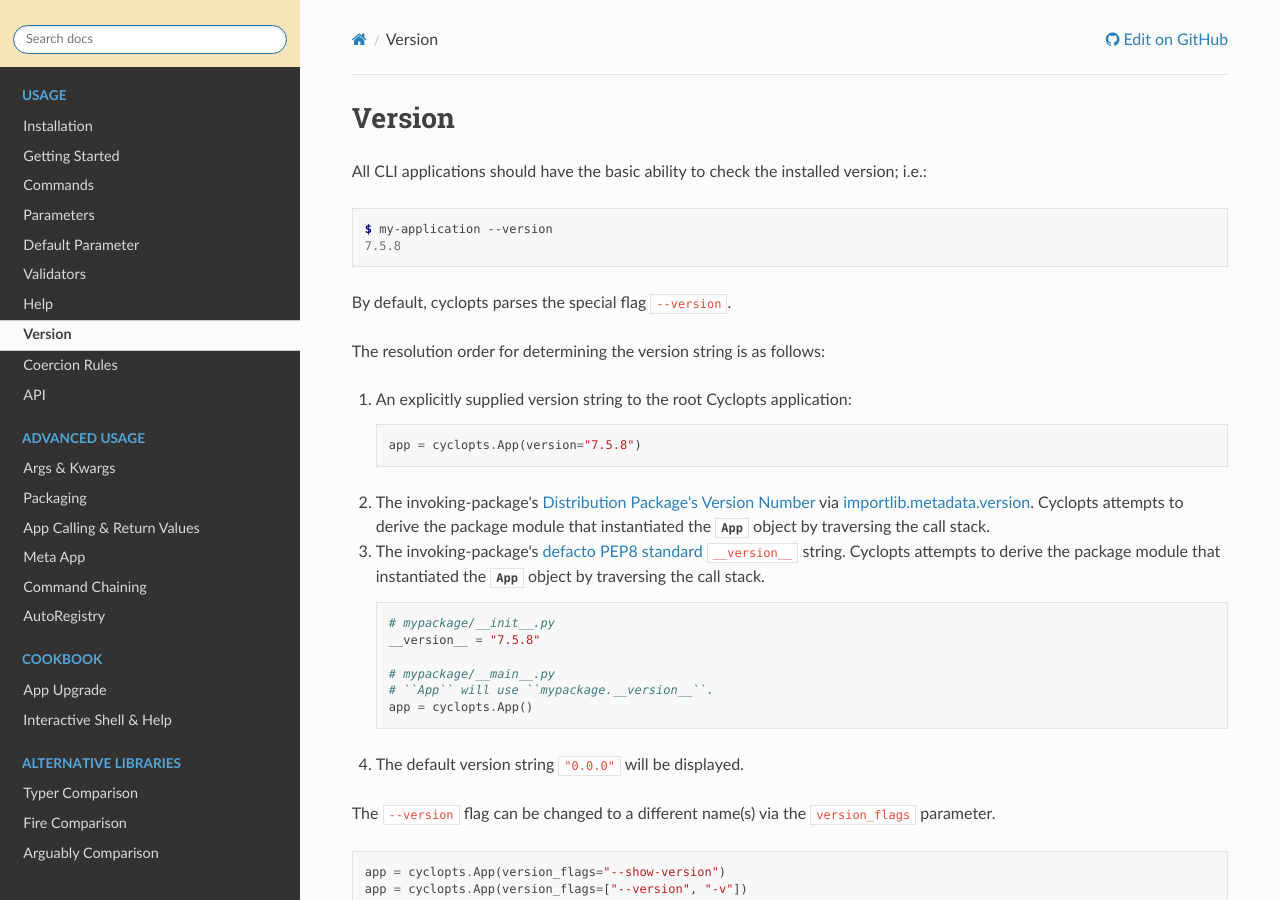
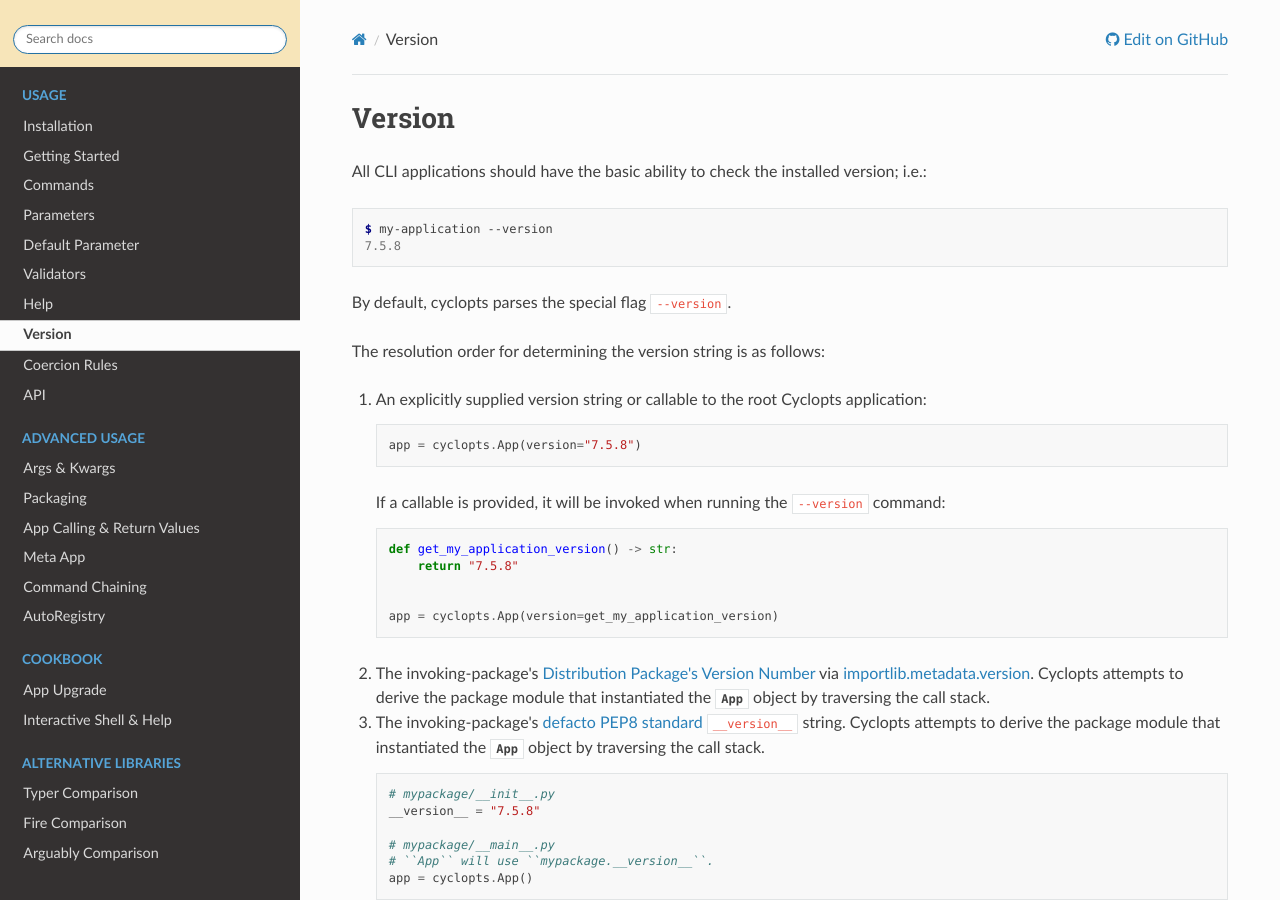
Before and after one commit to BrianPugh/cyclopts, a Sphinx documentation site: the page built from docs/source/version.rst, in a window 1280 px wide and 900 px high. Built offline with Sphinx 7.4.7 and the Read the Docs theme 2.0.0, drawn with Linux system fonts in a browser that asks for light colours.

Commit message:
Allow specified version to be a callable.

```diff
--- a/docs/source/version.rst
+++ b/docs/source/version.rst
@@ -13,11 +13,21 @@ By default, cyclopts parses the special flag ``--version``.
 
 The resolution order for determining the version string is as follows:
 
-1. An explicitly supplied version string to the root Cyclopts application:
+1. An explicitly supplied version string or callable to the root Cyclopts application:
 
    .. code-block:: python
 
       app = cyclopts.App(version="7.5.8")
+
+   If a callable is provided, it will be invoked when running the ``--version`` command:
+
+   .. code-block:: python
+
+      def get_my_application_version() -> str:
+          return "7.5.8"
+
+
+      app = cyclopts.App(version=get_my_application_version)
 
 2. The invoking-package's `Distribution Package's Version Number`_ via `importlib.metadata.version`_.
    Cyclopts attempts to derive the package module that instantiated the :class:`App <cyclopts.App>` object by traversing the call stack.
```
Also changed, not shown: 2 other files.
